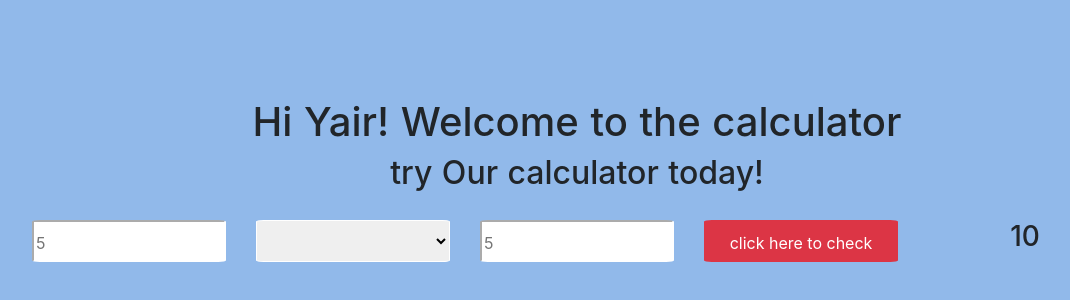
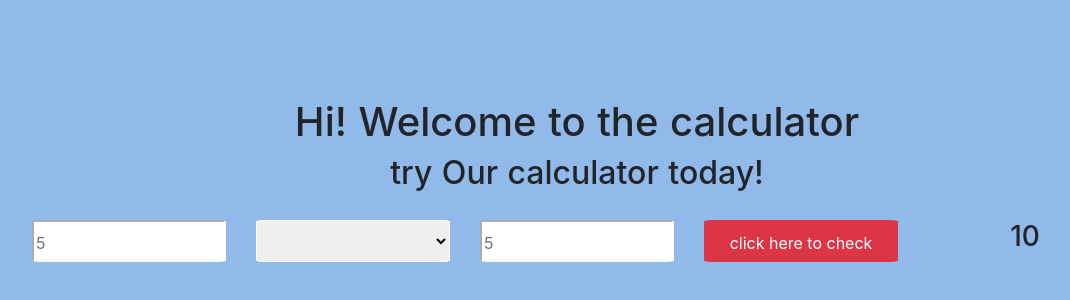
Before and after one commit to boazmatz/fewapps, a Nuxt app: page /calculator in a window 1280 px wide. Shown: the part 124-424 px from the top of the page, without its empty margins (63-1133 px from the left). Built offline with nearby package versions, Linux system fonts and the light colour scheme.

Commit message:
remove html text

```diff
--- a/templates/calculator/calculator.html
+++ b/templates/calculator/calculator.html
@@ -1,7 +1,7 @@
 <div class="container">
     <div class="row firstRow">
         <div class="col text-center">
-            <h1>Hi Yair! Welcome to the calculator</h1>
+            <h1>Hi! Welcome to the calculator</h1>
             <h2>try Our calculator today!</h2>
         </div>
     </div>
```
